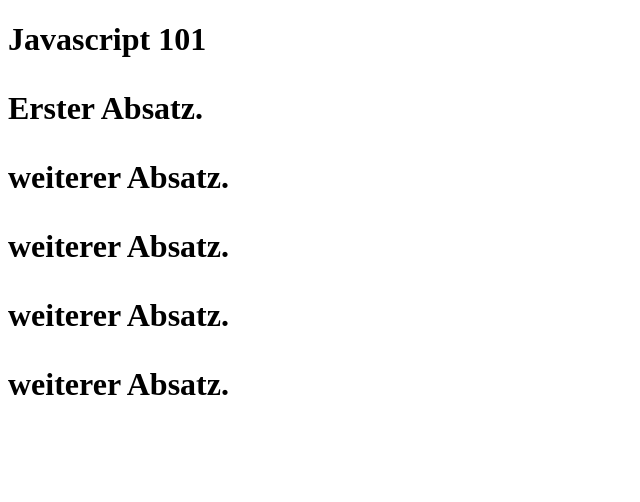
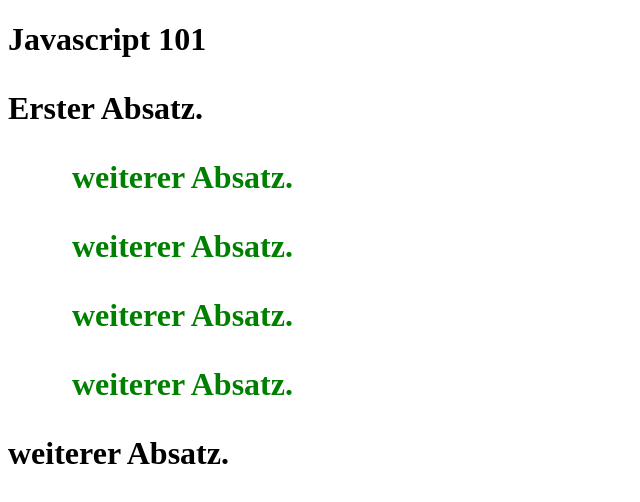
Before and after one commit to honsachkatzle/honsachkatzle.github.io, a plain HTML site: page javascript/index.html in a window 1280 px wide. Shown: the whole page, without its empty margins (0-640 px from the left). Drawn offline with Linux system fonts and the light colour scheme.

Commit message:
css file befüllen

```diff
--- a/javascript/hello.css
+++ b/javascript/hello.css
@@ -0,0 +1,4 @@
+.indent {
+    margin-left: 2em;
+    color: green;
+}
--- a/javascript/index.html
+++ b/javascript/index.html
@@ -1,19 +1,24 @@
 <!DOCTYPE html>
 <html lang="en">
+
 <head>
     <meta charset="UTF-8">
     <meta name="viewport" content="width=device-width, initial-scale=1.0">
     <title>Javascript 101</title>
-    <script src="hello.js"></script><script defer src="hello.js"></script>
+    <script src="hello.js"></script>
+    <script defer src="hello.js"></script>
     <link rel="stylesheet" href="hello.css">
 
 </head>
+
 <body>
-    <h1>Javascript 101<J/h1>
-        <p id="pFirst">Erster Absatz.</p>
-        <p class="indent">weiterer Absatz.</p>
-        <p class="indent">weiterer Absatz.</p>
-        <p class="indent">weiterer Absatz.</p>
-        <p class="indent">weiterer Absatz.</p>
+    <h1>Javascript 101<J/h1> <p id="pFirst">Erster Absatz.</p>
+            <p class="indent">weiterer Absatz.</p>
+            <p class="indent">weiterer Absatz.</p>
+            <p class="indent">weiterer Absatz.</p>
+            <p class="indent">weiterer Absatz.</p>
+            <p>weiterer Absatz.</p>
+
 </body>
+
 </html>
```
